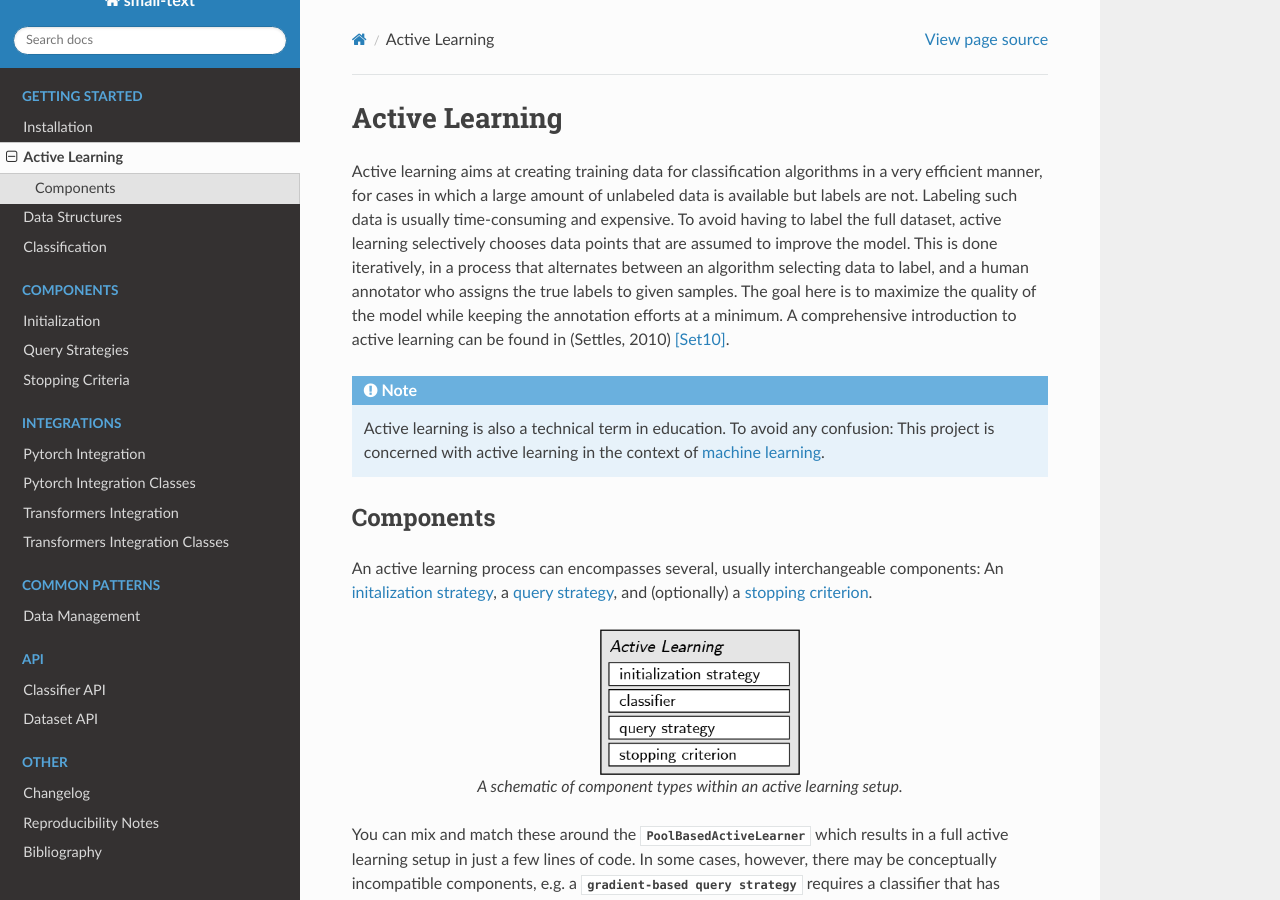
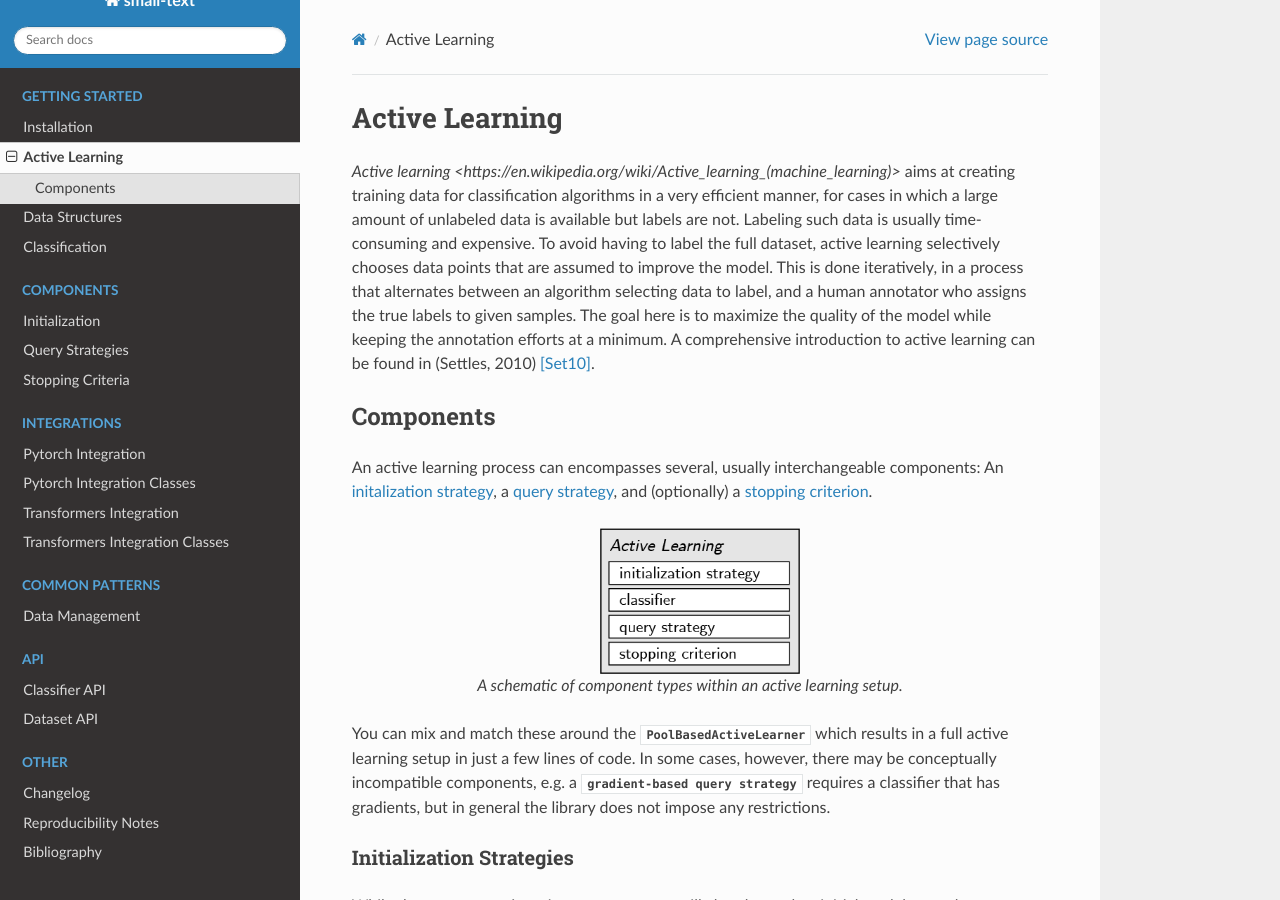
Before and after one commit to webis-de/small-text, a Sphinx documentation site: the page built from docs/active_learning.rst, in a window 1280 px wide and 900 px high. Built offline with Sphinx 7.4.7 and the Read the Docs theme 2.0.0, drawn with Linux system fonts in a browser that asks for light colours; pages that are not in the unit, such as notebooks, are missing from menus; the version number could not be read and is left out.

Commit message:
Minor update to docs
Signed-off-by: Christopher Schröder <chschroeder@users.noreply.github.com>

```diff
--- a/docs/active_learning.rst
+++ b/docs/active_learning.rst
@@ -2,7 +2,7 @@
 Active Learning
 ===============
 
-Active learning aims at creating training data for classification algorithms in a very efficient manner,
+`Active learning <https://en.wikipedia.org/wiki/Active_learning_(machine_learning)>` aims at creating training data for classification algorithms in a very efficient manner,
 for cases in which a large amount of unlabeled data is available but labels are not.
 Labeling such data is usually time-consuming and expensive.
 To avoid having to label the full dataset,
@@ -11,11 +11,6 @@ This is done iteratively, in a process that alternates between an algorithm sele
 and a human annotator who assigns the true labels to given samples.
 The goal here is to maximize the quality of the model while keeping the annotation efforts at a minimum.
 A comprehensive introduction to active learning can be found in (Settles, 2010) [Set10]_.
-
-.. note:: Active learning is also a technical term in education.
-          To avoid any confusion: This project is concerned with active learning
-          in the context of `machine learning <https://en.wikipedia.org/wiki/Machine_learning>`_.
-
 
 Components
 ==========
--- a/docs/install.rst
+++ b/docs/install.rst
@@ -25,7 +25,7 @@ Whenever possible, we try to keep most dependencies optional to avoid dependency
 Dependending on the classifier of your choice, you might need additional python libraries.
 
 .. note:: The `Pytorch` and `Transformers` Integrations are best used with a CUDA-capable GPU.
-          You need a CUDA version |CUDA_VERSION| or newer, and your GPU must also support that specific version.
+          You need CUDA version |CUDA_VERSION| or newer, and your GPU must also support that specific version.
 
 
 .. _installation-pytorch:
```
